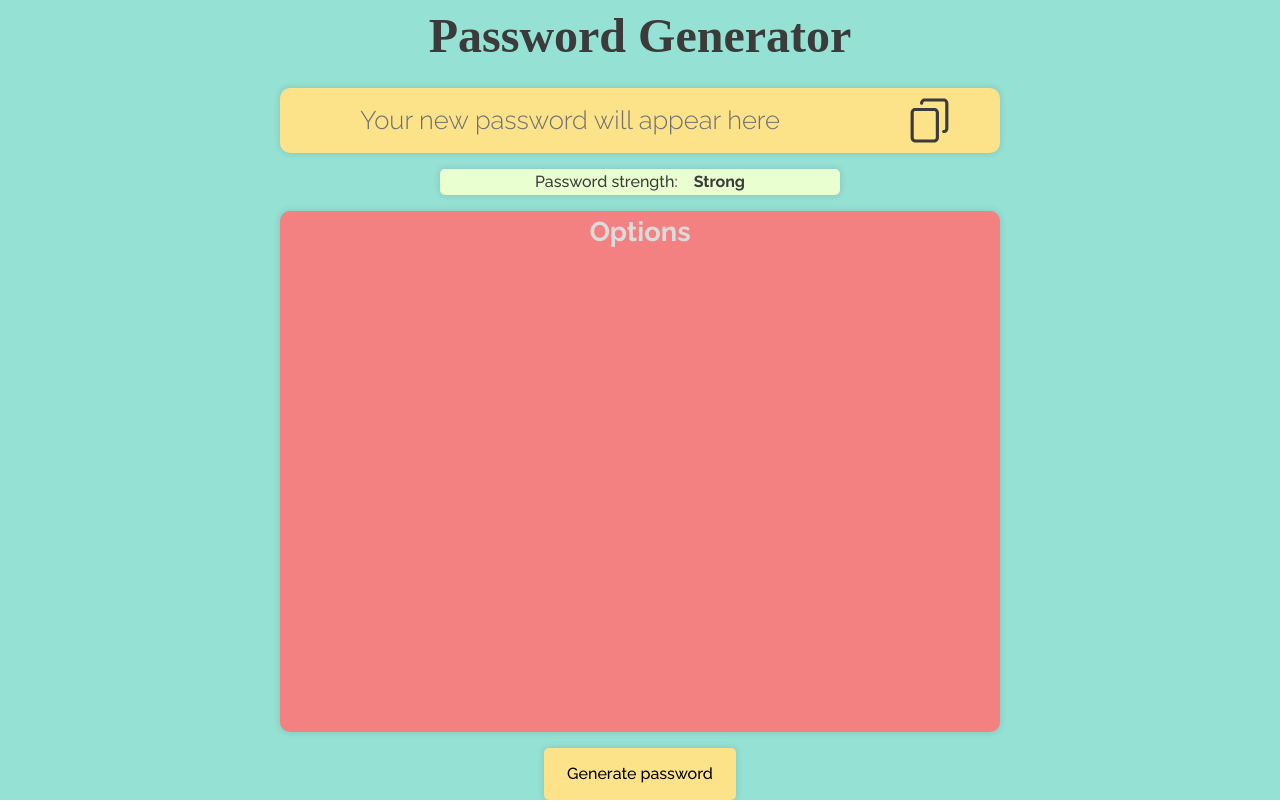
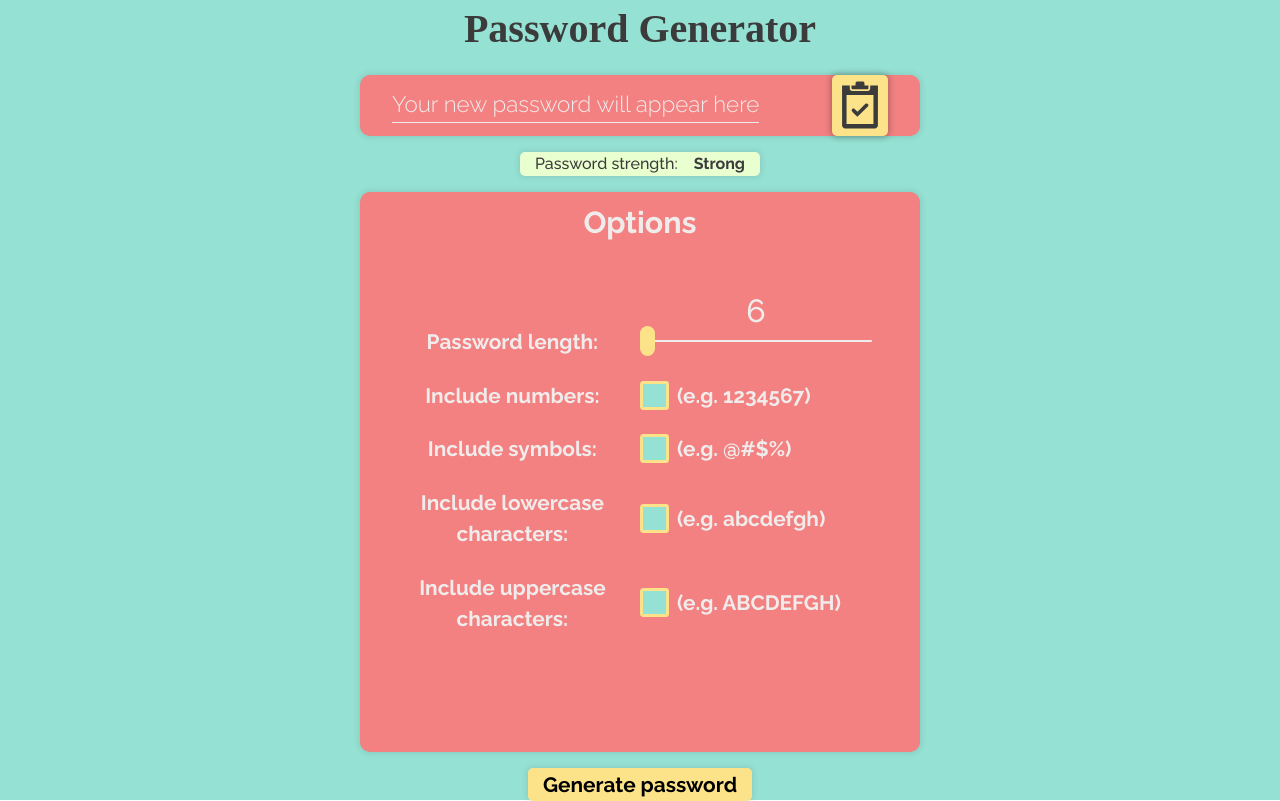
Before and after one commit to alexmiroiu/Proiecte, a React (Create React App) app in the folder password-generator/: page / in a window 1280 px wide. Built offline with nearby package versions, Linux system fonts and the light colour scheme; a web font is replaced by a local one.

Commit message:
am terminat aproape in intregime stilizarea

```diff
--- a/password-generator/src/App.module.css
+++ b/password-generator/src/App.module.css
@@ -11,10 +11,8 @@
     background: var(--teal);
 }
 
-
-
 h1 {
     font-family: var(--title-font);
     color: var(--dark-text);
-    font-size: 3rem;
+    font-size: 2.5rem;
 }
--- a/password-generator/src/components/generate.module.css
+++ b/password-generator/src/components/generate.module.css
@@ -1,15 +1,20 @@
 .btn {
     position: relative;
-    width: 12rem;
+    width: 14rem;
     height: 4rem;
     font-family: var(--default);
-    font-weight: 500;
-    font-size: 1rem;
+    font-weight: 700;
+    font-size: 1.3rem;
     outline: none;
     border: none;
     background-color: var(--green);
     -webkit-box-shadow: 0px 0px 6px 1px rgba(0,0,0,0.1);
     box-shadow: 0px 0px 6px 1px rgba(0,0,0,0.1);
     border-radius: 5px;
+    cursor: pointer;
 
 }
+
+.btn:hover {
+    transform: translateY(-3px);
+}
--- a/password-generator/src/components/options.js
+++ b/password-generator/src/components/options.js
@@ -1,10 +1,64 @@
 import classes from './options.module.css';
+import RangeInput from './rangeInput';
 
 const Options = () => {
 
     return <div className={classes.optionsContainer}>
             <h2>Options</h2>
-            <div className={classes.optionsWrapper}></div>
+            <div className={classes.optionsWrapper}>
+                <div className={classes.lengthWrapper}>
+                    <p className={classes.optionName}>Password length:</p>
+                    <RangeInput />
+                </div>
+                <div className={classes.optionWrapper}>
+                    <p className={classes.optionName}>Include numbers:</p>
+                    <div className={classes.descriptionWrapper}>
+                        <label className={classes.checkBox}>
+                            <input className={classes.check} type="checkbox" />
+                            <svg className={classes.svgCheck} width="29" height="29">
+                                <polyline points="20 5 9 17 4 12"></polyline>
+                            </svg>
+                        </label>
+                        <p className={classes.optionDesc}>(e.g. 1234567)</p>
+                    </div>
+                </div>
+                <div className={classes.optionWrapper}>
+                    <p className={classes.optionName}>Include symbols:</p>
+                    <div className={classes.descriptionWrapper}>
+                        <label className={classes.checkBox}>
+                            <input className={classes.check} type="checkbox" />
+                            <svg className={classes.svgCheck} width="29" height="29">
+                                <polyline points="20 5 9 17 4 12"></polyline>
+                            </svg>
+                        </label>
+                        <p className={classes.optionDesc}>(e.g. @#$%)</p>
+                    </div>
+                </div>
+                <div className={classes.optionWrapper}>
+                    <p className={classes.optionName}>Include lowercase characters:</p>
+                    <div className={classes.descriptionWrapper}>
+                        <label className={classes.checkBox}>
+                            <input className={classes.check} type="checkbox" />
+                            <svg className={classes.svgCheck} width="29" height="29">
+                                <polyline points="20 5 9 17 4 12"></polyline>
+                            </svg>
+                        </label>
+                        <p className={classes.optionDesc}>(e.g. abcdefgh)</p>
+                    </div>
+                </div>
+                <div className={classes.optionWrapper}>
+                    <p className={classes.optionName}>Include uppercase characters:</p>
+                    <div className={classes.descriptionWrapper}>
+                        <label className={classes.checkBox}>
+                            <input className={classes.check} type="checkbox" />
+                            <svg className={classes.svgCheck} width="29" height="29">
+                                <polyline points="20 5 9 17 4 12"></polyline>
+                            </svg>
+                        </label>
+                        <p className={classes.optionDesc}>(e.g. ABCDEFGH)</p>
+                    </div>
+                </div>
+            </div>
     </div>
 
 }
--- a/password-generator/src/components/options.module.css
+++ b/password-generator/src/components/options.module.css
@@ -1,7 +1,7 @@
 .optionsContainer {
     position: relative;
-    width: 45rem;
-    height: 40rem;
+    width: 35rem;
+    height: 35rem;
     background-color: var(--red);
     border-radius: 10px;
     display: flex;
@@ -17,11 +17,92 @@
 
 .optionsContainer h2 {
     color: var(--light-text);
-    font-size: 1.7rem;
+    font-size: 1.9rem;
+    margin-top: .5rem;
+    margin-bottom: 3rem;
 }
 
 .optionsWrapper {
-    width: 30rem;
+    width: 35rem;
     height: 30rem;
+    display: flex;
+    flex-direction: column;
+    align-items: center;
+    padding: 2rem 3rem;
+    justify-content: flex-start;
+    gap: 1.4rem;
     /* background-color: var(--light-green); */
 }
+
+.lengthWrapper {
+    width: 100%;
+    display: flex;
+    justify-content: space-between;
+    align-items: center;
+}
+
+.optionName {
+    width: 45%;
+    font-size: 1.3rem;
+    color: var(--light-text);
+    font-weight: 700;
+    text-align: center;
+}
+
+.optionDesc {
+    font-size: 1.3rem;
+    color: var(--light-text);
+    font-weight: 700;
+}
+
+.checkBox {
+    display: flex;
+    justify-content: center;
+    align-items: center;
+    cursor: pointer;
+}
+
+.checkBox:hover .svgCheck {
+    background: var(--red);
+}
+
+.check {
+    width: 0;
+    height: 0;
+    opacity: 0;
+}
+
+.check:checked + .svgCheck {
+    background: var(--green);
+    stroke-dashoffset: 0;
+}
+
+.svgCheck {
+    border: 0.2rem solid var(--green);
+    background: var(--teal);
+    stroke: var(--red);
+    stroke-dasharray: 25;
+    stroke-dashoffset: 25;
+    stroke-linecap: round;
+    stroke-width: 0.2rem;
+
+    border-radius: 0.2rem;
+
+    fill: none;
+
+    transition: background 0.3s, stroke-dashoffset 0.4s;
+  }
+
+.optionWrapper {
+    width: 100%;
+    display: flex;
+    justify-content: space-between;
+    align-items: center;
+}
+
+.descriptionWrapper {
+    display: flex;
+    width: 50%;
+    justify-content: flex-start;
+    gap: .5rem;
+}
--- a/password-generator/src/components/password.js
+++ b/password-generator/src/components/password.js
@@ -1,11 +1,14 @@
 import classes from './password.module.css';
-import CopyIcon from '../assets/copyIcon.svg';
+import CopyIcon from '../assets/clipboard.svg';
+
 
 const Password = () => {
 
     return <div className={classes.passwordContainer}>
         <h3 className={classes.password}>Your new password will appear here</h3>
-        <img className={classes.copy} src={CopyIcon} alt='copy to clipboard icon' />
+        <div className={classes.copyBtn}>
+            <img className={classes.copy} src={CopyIcon} alt='copy to clipboard icon' />
+        </div>
     </div>
 }
 
--- a/password-generator/src/components/password.module.css
+++ b/password-generator/src/components/password.module.css
@@ -1,7 +1,7 @@
 .passwordContainer {
-    width: 45rem;
+    width: 35rem;
     height: 5rem;
-    background-color: var(--green);
+    background-color: var(--red);
     border-radius: 10px;
     -webkit-box-shadow: 0px 0px 6px 1px rgba(0,0,0,0.1);
     box-shadow: 0px 0px 6px 1px rgba(0,0,0,0.1);
@@ -9,16 +9,30 @@
     align-items: center;
     justify-content: space-between;
     font-family: var(--default);
-    padding: 0 3rem 0 5rem;
+    padding: 0 2rem 0 2rem;
 }
 
 .password {
-    color: var(--mediumLight-text);
+    color: var(--light-text);
     font-weight: 300;
-    font-size: 1.6rem;
+    font-size: 1.4rem;
+    border-bottom: 1px solid var(--light-text);
+}
+
+.copyBtn {
+    display: flex;
+    justify-content: center;
+    align-items: center;
+    height: 3.8rem;
+    width: 3.5rem;
+    background-color: var(--green);
+    border-radius: 5px;
+    -webkit-box-shadow: 0px 0px 6px 1px rgba(0,0,0,0.3);
+    box-shadow: 0px 0px 6px 1px rgba(0,0,0,0.3);
+    cursor: pointer;
 }
 
 .copy {
-    height: 2.8rem;
-    width: 2.8rem;
+    height: 3rem;
+    width: 3rem;
 }
--- /dev/null
+++ b/password-generator/src/components/rangeInput.js
@@ -0,0 +1,22 @@
+import React from "react";
+import { useState } from "react";
+
+import classes from './rangeInput.module.css';
+
+const RangeInput = () => {
+    const [inputval, setInputval] = useState(6);
+
+    const changeInputValue = (event) => {
+        setInputval(event.target.value);
+    }
+
+    return (
+        <div className={classes.slider}>
+            <div className={classes.showValue}>
+                {inputval}
+            </div>
+            <input type='range' className={classes.customSlider} onChange={changeInputValue} min='6' max='24' value={inputval} steps='1'></input>
+        </div>)
+}
+
+export default RangeInput;
--- /dev/null
+++ b/password-generator/src/components/rangeInput.module.css
@@ -0,0 +1,46 @@
+.slider {
+    position: relative;
+    width: 50%;
+    height: 2rem;
+}
+
+.showValue {
+    position: absolute;
+    width: 100%;
+    height: fit-content;
+    display: flex;
+    justify-content: center;
+    font-size: 2rem;
+    color: var(--light-text);
+    top: -120%;
+    line-height: 3rem;
+}
+
+
+.customSlider {
+    -webkit-appearance: none;
+    width: 100%;
+    height: 2px;
+    background: var(--light-text);
+    border-radius: 2px;
+    outline: none;
+    border: none;
+}
+
+.customSlider::-webkit-slider-thumb {
+    -webkit-appearance: none;
+    width: 15px;
+    height: 30px;
+    border-radius: 10px;
+    background-color: var(--green);
+    cursor: pointer;
+
+}
+
+.values {
+    width: 100%;
+    padding: 0 .1rem 0 .2rem;
+    justify-content: space-between;
+    display: flex;
+    margin-top: .2rem;
+}
--- a/password-generator/src/components/strength.module.css
+++ b/password-generator/src/components/strength.module.css
@@ -3,7 +3,7 @@
     justify-content: center;
     gap: 1rem;
     align-items: center;
-    width: 25rem;
+    width: 15rem;
     height: 2rem;
     font-family: var(--default);
     color: var(--dark-text);
--- a/password-generator/src/index.css
+++ b/password-generator/src/index.css
@@ -9,7 +9,7 @@
 
   --dark-text: rgb(59, 59, 59);
   --mediumLight-text: rgb(112, 112, 112);
-  --light-text: rgb(219, 219, 219);
+  --light-text: rgb(241, 236, 236);
 
   --title-font: 'Stint Ultra Expanded', cursive;
   --default: 'Raleway', sans-serif;
```
Also changed, not shown: password-generator/src/assets/clipboard.svg (added), password-generator/src/assets/copyIcon.svg (deleted).
